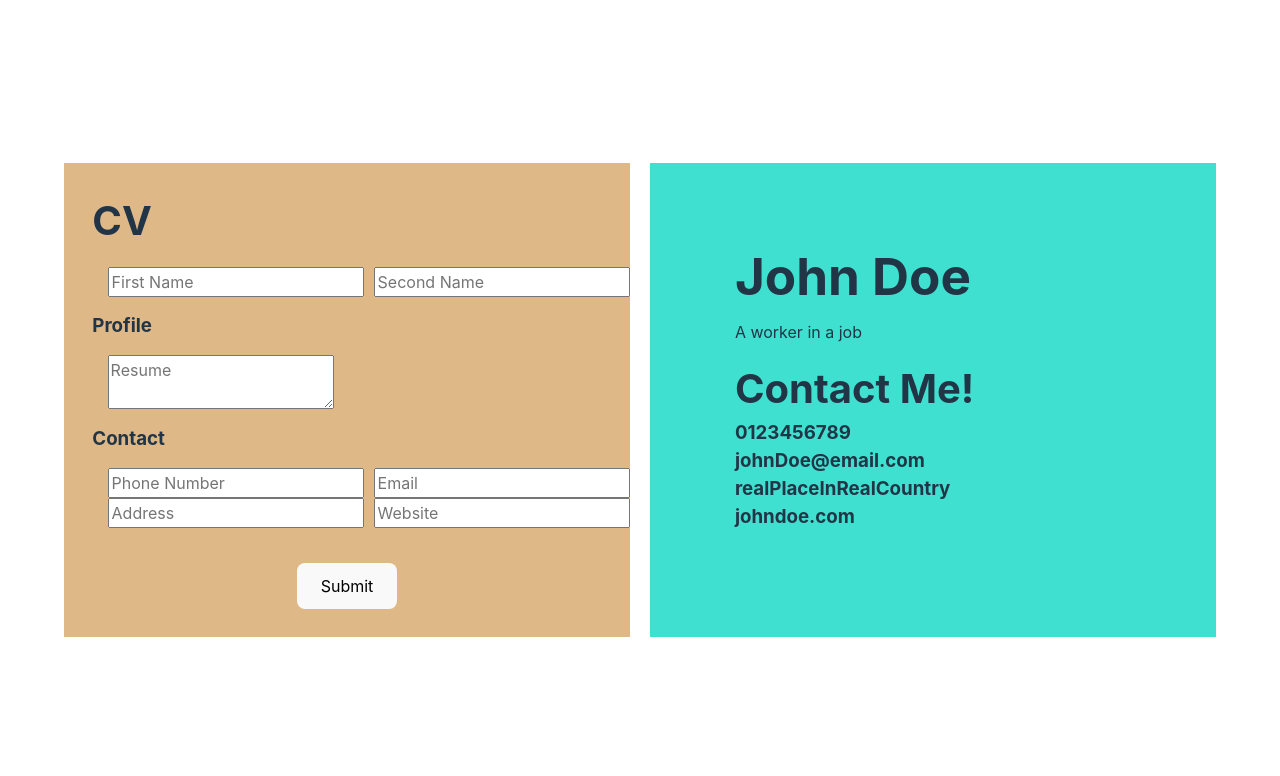
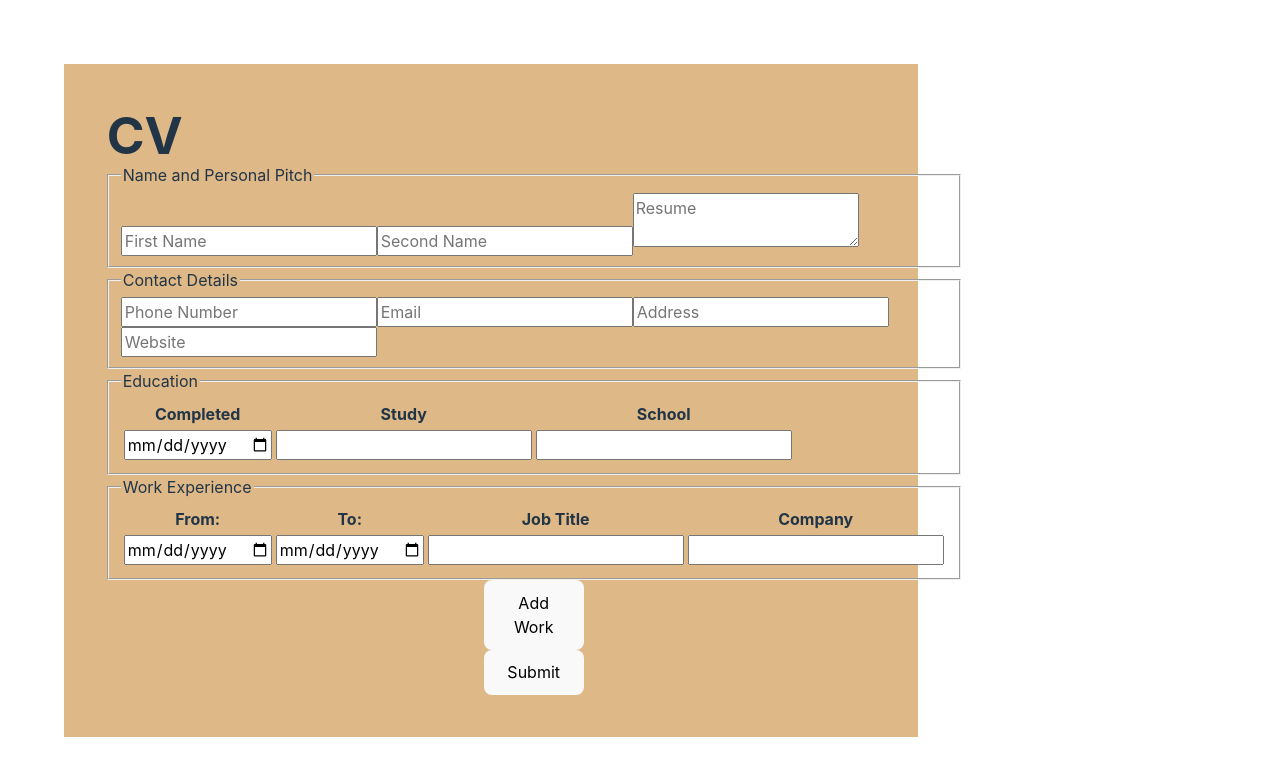
Before and after one commit to JKanaiya/CVApplication, a React (Vite) app in the folder cvApplication/: page / in a window 1280 px wide. Shown: the top 776 px of the page. Built offline with nearby package versions, Linux system fonts and the light colour scheme.

Commit message:
Basic structure for Preview

```diff
--- a/cvApplication/src/Components/App.jsx
+++ b/cvApplication/src/Components/App.jsx
@@ -13,13 +13,28 @@ function App() {
     address: "realPlaceInRealCountry",
     website: "johndoe.com",
   });
-  const handleCvChange = function (cv) {
-    setCv({ ...cv });
+
+  const [displayPrev, setDisplayPrev] = useState("none");
+  const [displayForm, setDisplayForm] = useState("grid");
+
+  const togglePreview = function () {
+    setDisplayPrev(displayPrev == "none" ? "grid" : "none");
+    setDisplayForm(displayForm == "none" ? "flex" : "none");
   };
+
+  const sendData = function (formData) {
+    setCv({ ...formData });
+    togglePreview();
+  };
+
+  const editData = function () {
+    togglePreview();
+  };
+
   return (
     <>
-      <CvForm cv={cv} handleCvChange={handleCvChange} />
-      <Preview cv={cv} />
+      <CvForm sendData={sendData} display={displayForm} />
+      <Preview cv={cv} display={displayPrev} editData={editData} />
     </>
   );
 }
--- a/cvApplication/src/Components/CvForm.jsx
+++ b/cvApplication/src/Components/CvForm.jsx
@@ -1,110 +1,138 @@
 import { useState } from "react";
 
-function CvForm({ cv, handleCvChange }) {
-  const [firstName, setFirstName] = useState("John");
-  const [secondName, setSecondName] = useState("Doe");
-  const [resumeDetails, setResumeDetails] = useState("A worker in a job");
-  const [email, setEmail] = useState("johnDoe@email.com");
-  const [phoneNumber, setPhoneNumber] = useState("0123456789");
-  const [address, setAddress] = useState("realPlaceInRealCountry");
-  const [website, setWebsite] = useState("johndoe.com");
+function CvForm({ cv, sendData, form, display }) {
+  const handleSubmit = (event) => {
+    event.preventDefault();
+    const formData = new FormData(event.target);
+    sendData(Object.fromEntries(formData));
+  };
 
-  const handleNameChange = function () {
-    handleCvChange({ ...cv, firstName, secondName });
+  const [workData, setWorkData] = useState([{}]);
+
+  const addWorkData = function () {
+    setWorkData(...workData, {});
   };
-  const handleResumeChange = function (deets) {
-    setResumeDetails(deets);
-    handleCvChange({ ...cv, resumeDetails });
-  };
-  const handleEmailChange = function (deets) {
-    setEmail(deets);
-    handleCvChange({ ...cv, email });
-  };
-  const handleWebsiteChange = function (deets) {
-    setWebsite(deets);
-    handleCvChange({ ...cv, website });
-  };
-  const handlePhoneNumberChange = function (deets) {
-    setPhoneNumber(deets);
-    handleCvChange({ ...cv, phoneNumber });
-  };
-  const handleAddressChange = function (deets) {
-    setAddress(deets);
-    handleCvChange({ ...cv, address });
-  };
-  // TODO: Ensure the details properly move from this
+
   return (
-    <section>
-      <form action="">
-        <h2> CV </h2>
-        <div id="name">
+    <section style={{ display: `${display}` }}>
+      <form id="form" onSubmit={handleSubmit}>
+        <h1> CV </h1>
+        <fieldset id="nameAndPersonal">
+          <legend>Name and Personal Pitch</legend>
           <input
             type="text"
             id="firstName"
-            onChange={(e) => {
-              setFirstName(e.target.value);
-              handleNameChange(e.target.value);
-            }}
+            name="firstName"
             placeholder="First Name"
           ></input>
           <input
             type="text"
             id="secondName"
-            onChange={(e) => {
-              setSecondName(e.target.value);
-              handleNameChange(e.target.value);
-            }}
+            name="secondName"
             placeholder="Second Name"
           ></input>
-        </div>
-        <h3>Profile</h3>
-        <div>
           <textarea
             id="resumeDetails"
             type="text"
-            onChange={(e) => {
-              handleResumeChange(e.target.value);
-            }}
+            name="resumeDetails"
             placeholder="Resume"
           ></textarea>
-        </div>
-        <h3>Contact</h3>
-        <div id="details">
+        </fieldset>
+        <fieldset id="contactDetails">
+          <legend>Contact Details</legend>
           <input
             type="text"
             id="phoneNumber"
-            onChange={(e) => {
-              handlePhoneNumberChange(e.target.value);
-            }}
+            name="phoneNumber"
             placeholder="Phone Number"
           ></input>
           <input
             type="text"
             id="email"
-            onChange={(e) => {
-              handleEmailChange(e.target.value);
-            }}
+            name="email"
             placeholder="Email"
           ></input>
           <input
             type="text"
             id="address"
-            onChange={(e) => {
-              handleAddressChange(e.target.value);
-            }}
+            name="address"
             placeholder="Address"
           ></input>
           <input
             type="text"
             id="website"
-            onChange={(e) => {
-              handleWebsiteChange(e.target.value);
-            }}
+            name="website"
             placeholder="Website"
           ></input>
-        </div>
+        </fieldset>
+        <fieldset id="education">
+          <legend>Education</legend>
+          <table>
+            <thead>
+              <tr>
+                <th>Completed</th>
+                <th>Study</th>
+                <th>School</th>
+              </tr>
+            </thead>
+            <tbody>
+              <tr>
+                <td>
+                  <input
+                    type="date"
+                    className="date"
+                    name="completedDate"
+                  ></input>
+                </td>
+                <td>
+                  <input type="text" name="course"></input>
+                </td>
+                <td>
+                  <input type="text" name="school"></input>
+                </td>
+              </tr>
+            </tbody>
+          </table>
+        </fieldset>
+        <fieldset id="work">
+          <legend>Work Experience</legend>
+          <table>
+            <thead>
+              <tr>
+                <th>From:</th>
+                <th>To:</th>
+                <th>Job Title</th>
+                <th>Company</th>
+              </tr>
+            </thead>
+            <tbody>
+              <tr>
+                <td>
+                  <input type="date" className="date" name="dateStart"></input>
+                </td>
+                <td>
+                  <input
+                    type="date"
+                    id="endOfWork"
+                    className="date"
+                    name="dateEnd"
+                  ></input>
+                </td>
+                <td>
+                  <input type="text" name="jobTitle"></input>
+                </td>
+                <td>
+                  <input type="text" name="company"></input>
+                </td>
+              </tr>
+            </tbody>
+          </table>
+        </fieldset>
+        <button type="button" id="addWorkRow" onClick={addWorkData}>
+          Add Work
+        </button>
+        <button type="submit">Submit</button>
       </form>
-      <button>Submit</button>
     </section>
   );
 }
--- a/cvApplication/src/Components/Preview.jsx
+++ b/cvApplication/src/Components/Preview.jsx
@@ -2,12 +2,13 @@ import UserDetails from "./UserDetails";
 import UserInfo from "./UserInfo";
 import UserHeader from "./UserHeader";
 
-const Preview = function ({ cv }) {
+const Preview = function ({ cv, display, editData }) {
   return (
-    <div>
+    <div style={{ display: `${display}` }}>
       <UserHeader firstName={cv.firstName} secondName={cv.secondName} />
-      <UserInfo resumeDetails={cv.resumeDetails} />
       <UserDetails {...cv} />
+      <UserInfo {...cv} />
+      <button onClick={editData}></button>
     </div>
   );
 };
--- a/cvApplication/src/Components/UserDetails.jsx
+++ b/cvApplication/src/Components/UserDetails.jsx
@@ -1,11 +1,26 @@
+import { FaPhone } from "react-icons/fa6";
+import { IoMail, IoHomeSharp, IoGlobe } from "react-icons/io5";
 const UserDetails = function (cv) {
+  console.log(cv);
   return (
     <div>
       <h2>Contact Me!</h2>
-      <h3>{cv.phoneNumber}</h3>
-      <h3>{cv.email}</h3>
-      <h3>{cv.address}</h3>
-      <h3>{cv.website}</h3>
+      <h3>
+        <FaPhone />
+        {cv.phoneNumber}
+      </h3>
+      <h3>
+        <IoMail />
+        {cv.email}
+      </h3>
+      <h3>
+        <IoHomeSharp />
+        {cv.address}
+      </h3>
+      <h3>
+        <IoGlobe />
+        {cv.website}
+      </h3>
     </div>
   );
 };
--- a/cvApplication/src/Components/UserHeader.jsx
+++ b/cvApplication/src/Components/UserHeader.jsx
@@ -1,7 +1,9 @@
+import { IoPersonCircleOutline } from "react-icons/io5";
 const UserHeader = function ({ firstName, secondName }) {
   return (
     <div>
       <h1>
+        <IoPersonCircleOutline />
         {firstName} {secondName}
       </h1>
     </div>
--- a/cvApplication/src/Components/UserInfo.jsx
+++ b/cvApplication/src/Components/UserInfo.jsx
@@ -1,8 +1,17 @@
-const UserInfo = function ({ resumeDetails }) {
+const UserInfo = function ({ jobTitle }) {
   return (
-    <div>
-      <p>{resumeDetails}</p>
-    </div>
+    <table>
+      <caption>Work Experience</caption>
+      <thead>
+        <tr>
+          <td>Job Title: </td>
+          <td>Company: </td>
+          <td>From:</td>
+          <td>To: </td>
+        </tr>
+      </thead>
+      <tbody></tbody>
+    </table>
   );
 };
 export default UserInfo;
```
